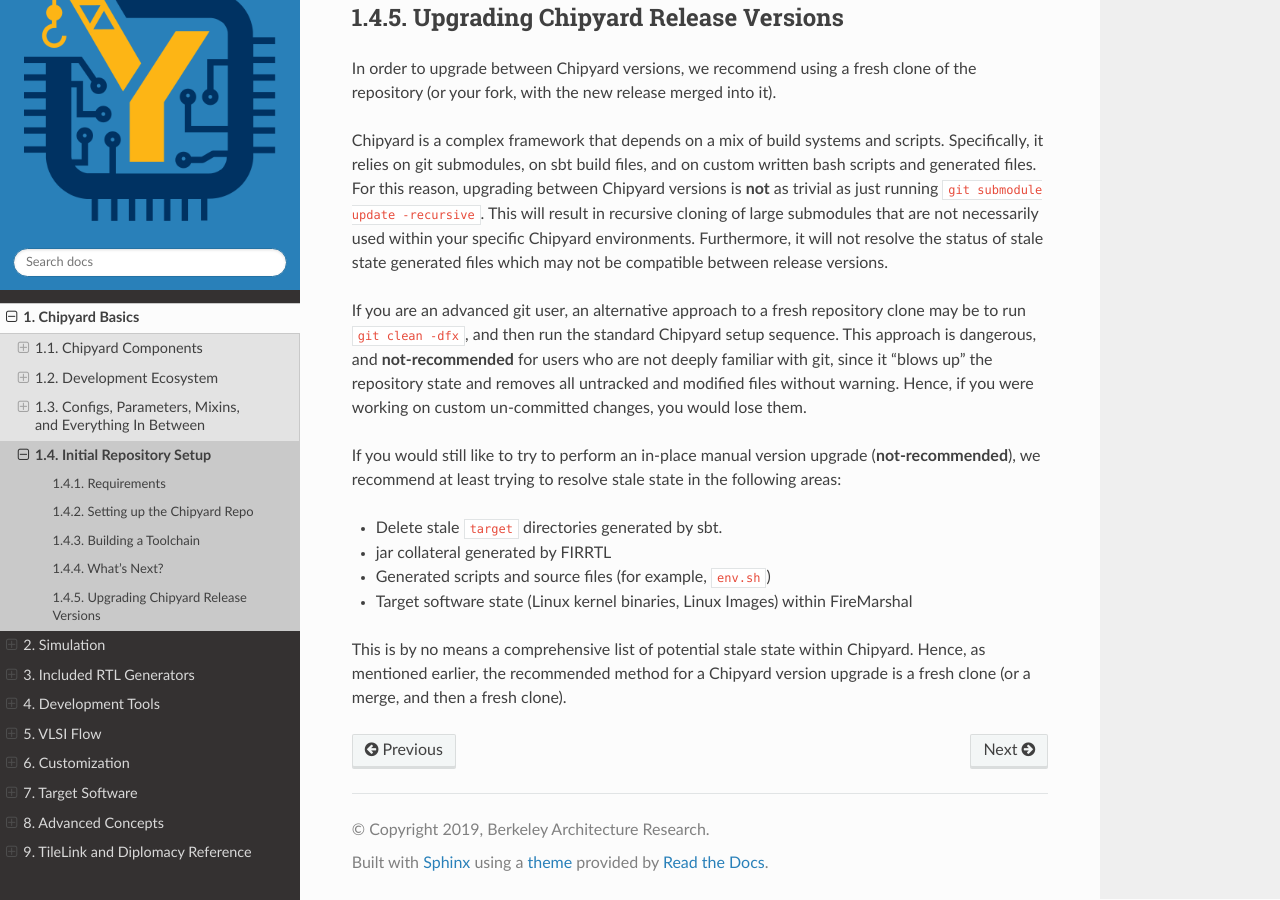
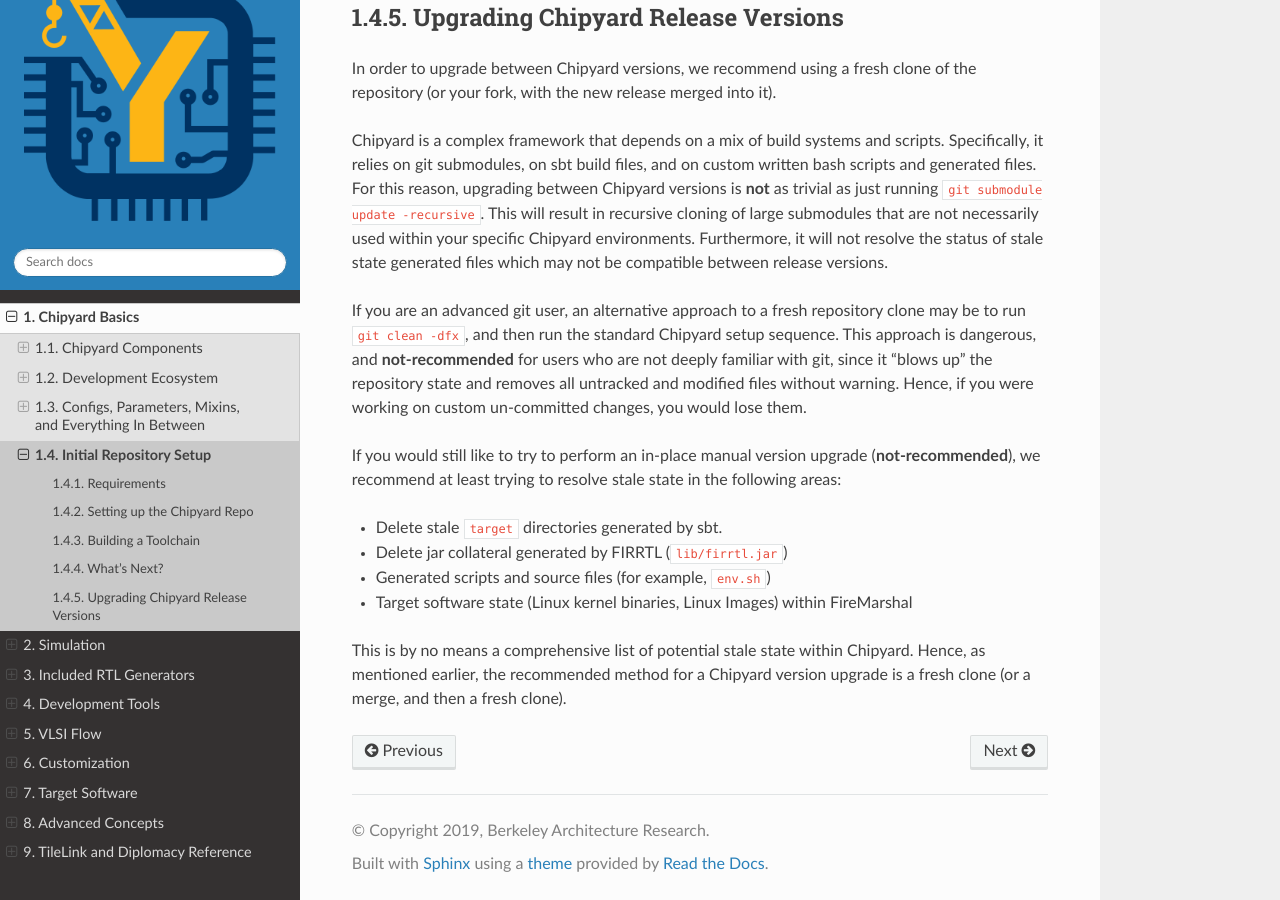
Before and after one commit to ucb-bar/chipyard, a Sphinx documentation site: the page built from docs/Chipyard-Basics/Initial-Repo-Setup.rst, in a window 1280 px wide and 900 px high, scrolled down 2526 px. Built offline with Sphinx 7.4.7 and the Read the Docs theme 2.0.0, drawn with Linux system fonts in a browser that asks for light colours.

Commit message:
[skip ci] Update docs/Chipyard-Basics/Initial-Repo-Setup.rst
Co-authored-by: Abraham Gonzalez <abe.j.gonza@gmail.com>

```diff
--- a/docs/Chipyard-Basics/Initial-Repo-Setup.rst
+++ b/docs/Chipyard-Basics/Initial-Repo-Setup.rst
@@ -103,7 +103,7 @@
 
 * Delete stale ``target`` directories generated by sbt.
 
-* jar collateral generated by FIRRTL
+* Delete jar collateral generated by FIRRTL (``lib/firrtl.jar``)
 
 * Generated scripts and source files (for example, ``env.sh``)
 
```
